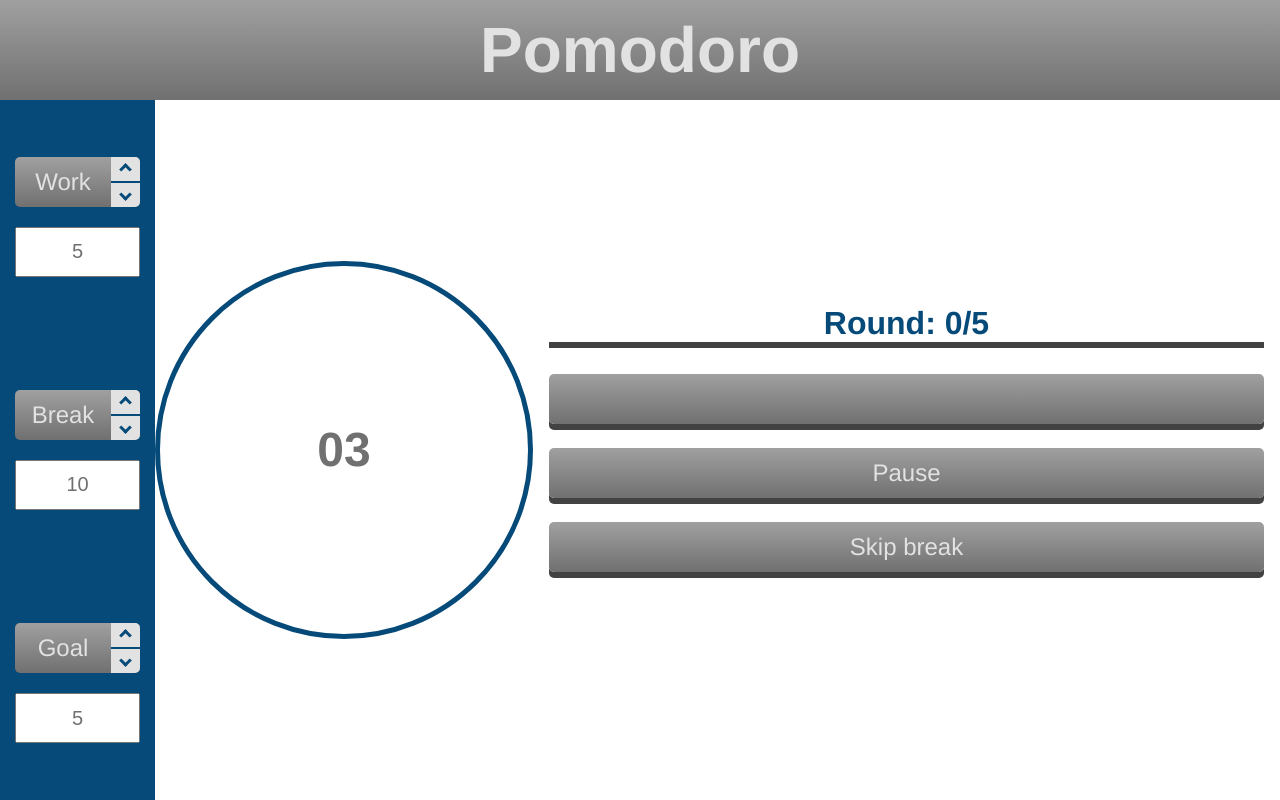
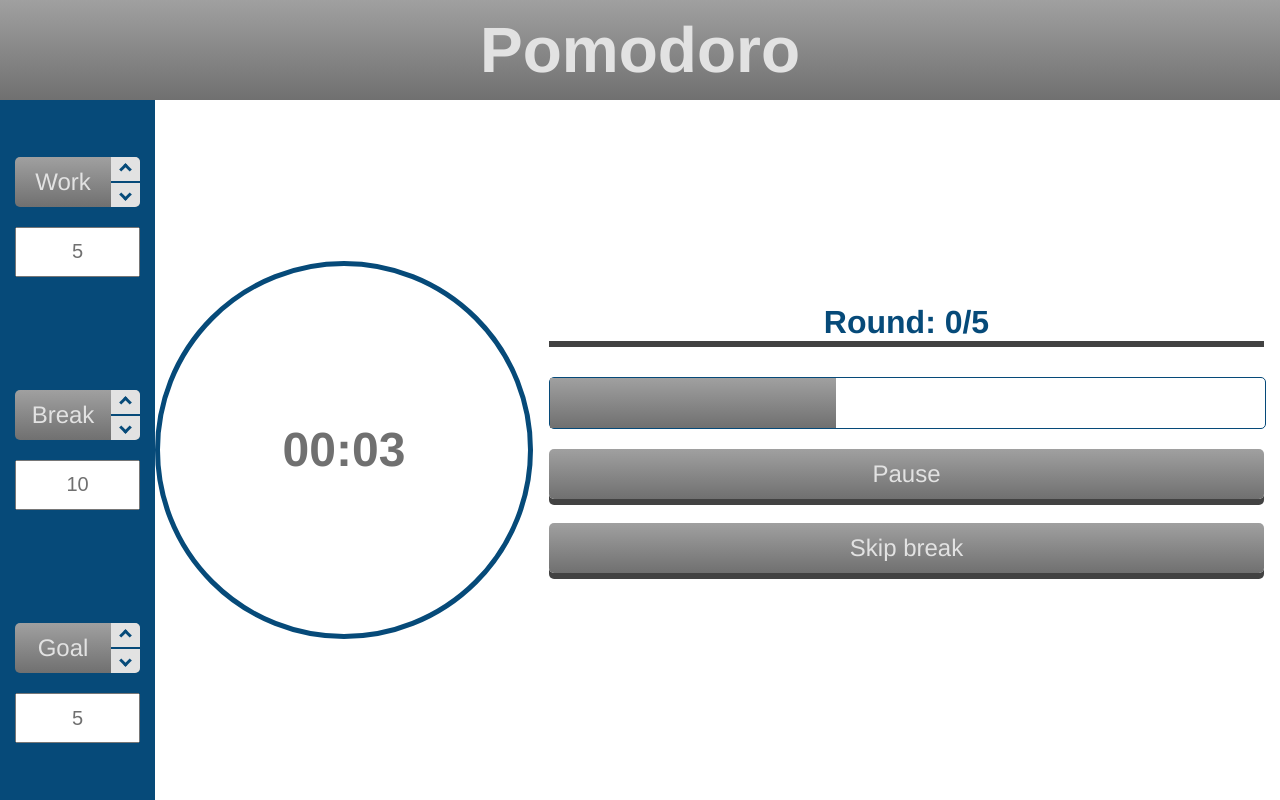
Before and after one commit to Gabewest1/pomodoro-clock, a website built with webpack: page index.html in a window 1280 px wide. Both pictures are taken after a click on the link "Start". Built offline with nearby package versions, Linux system fonts and the light colour scheme; some packages are replaced by stand-ins of ours.

Commit message:
Styled start button to be empty and progessivly fill up as it loads

```diff
--- a/index.html
+++ b/index.html
@@ -57,7 +57,7 @@
                             </div>
                         </div>
                     </a>
-                    <input type="input" pattern="[0-9]" name="goal" />
+                    <input type="input" name="goal" />
                 </div>
             </div>
         </aside>
@@ -72,7 +72,12 @@
 
             <section class="buttons">
                 <div class="rounds">Round: 0/5</div>
-                <a href="#" class="button startBtn">Start</a>
+                <a href="#" class="button startBtn">
+                    <div class="loading-bar">
+
+                    </div>
+                    <span>Start</span>
+                </a>
                 <a href="#" class="button pauseBtn">Reset</a>
                 <a href="#" class="button skipBtn">Skip break</a>
             </section>
--- a/scripts/Pomodoro.js
+++ b/scripts/Pomodoro.js
@@ -2,10 +2,12 @@ export default class Pomodoro {
     constructor(timer, settings) {
         this.timer = timer
         this.settings = settings
+        this.loadingBar = document.getElementsByClassName("loading-bar")[0]
     }
 
     handleButtonClick(e) {
-        let button = e.target.textContent.toLowerCase()
+        let button = e.target.textContent.toLowerCase().trim()
+        console.log("HANDLEBUTTONCLICK:", button)
         switch(button) {
             case "start": {
                 this.handleStartButtonClick()
@@ -50,11 +52,16 @@ export default class Pomodoro {
                 this.timer.setTimerHTML(timeRemaining)
             }
 
-            // this.loadingBar.style.width = `${percentFinished}%`
+            console.log("PERCENT FINISHED:", this.timer.percentFinished, this.loadingBar)
+            this.loadingBar.style.width = `${this.timer.percentFinished}%`
         }, 1000)
     }
     handleTimerFinished() {
-        document.querySelector(".startBtn").textContent = "Start"
+        const $startBtn = document.querySelector(".startBtn")
+        const $startBtnText = document.querySelector(".startBtn span")
+
+        $startBtn.classList.toggle("active")
+        $startBtnText.textContent = "Start"
         document.querySelector(".pauseBtn").textContent = "Reset"
 
         if(this.timer.state === "break" || (this.timer.state === "work" && this.timer.skipBreak)) {
--- a/scripts/Timer.js
+++ b/scripts/Timer.js
@@ -27,6 +27,7 @@ class Timer {
         }
 
         this.isPaused = false
+        this.percentFinished = 0
         this.setTimerHTML(this.timeState)
     }
     startTimer() {
@@ -61,6 +62,7 @@ class Timer {
         clearInterval(this.timersSetInterval)
         this.timersSetInterval = undefined
         this.isPaused = false
+        this.percentFinished = 0
         this.timeState = (this.state === "work") ? this.workTime : this.breakTime
         this.setTimerHTML(this.timeState)
     }
@@ -120,5 +122,7 @@ const formatTime = (time) => {
 
     formattedTime = removeLeadingZeros(formattedTime)
 
+    if(formattedTime.length <= 2) formattedTime = "00:"+formattedTime
+
     return formattedTime
 }
--- a/scripts/index.js
+++ b/scripts/index.js
@@ -10,9 +10,9 @@ import setArrowButtonHandlers from "./setArrowButtonHandlers"
 const $timer = document.querySelector(".clock__timer")
 const $loadingBar = document.querySelector(".loading-bar")
 const $startBtn = document.querySelector(".startBtn")
+const $startBtnText = document.querySelector(".startBtn span")
 const $pauseBtn = document.querySelector(".pauseBtn")
 const $skipBreakBtn = document.querySelector(".skipBtn")
-
 
 const settings = new Settings(5, 10, 5)
 const timer = new Timer($timer, $loadingBar, settings)
@@ -23,14 +23,15 @@ adjustContainerHeight()
 setArrowButtonsWidth()
 setArrowButtonHandlers(pomodoro)
 
-
 const toggleButtonText = (option1, option2) => (btn) => {
-    if(btn.textContent === option1) {
+    let text = btn.textContent.trim()
+    if(text === option1) {
         btn.textContent = option2
     } else {
         btn.textContent = option1
     }
 }
+
 const toggleStartText = toggleButtonText("Start", "")
 const togglePauseText = toggleButtonText("Reset", "Pause")
 
@@ -39,16 +40,23 @@ let btns = [$startBtn, $pauseBtn, $skipBreakBtn].forEach(btn => {
 })
 
 $startBtn.addEventListener("click", () => {
-    if($startBtn.textContent === "")
+    if($startBtnText.textContent === "")
         return
 
-    toggleStartText($startBtn)
+    console.log("toggling text")
+    toggleStartText($startBtnText)
     togglePauseText($pauseBtn)
+    $startBtn.classList.toggle("active")
 })
 
 $pauseBtn.addEventListener("click", () => {
     if($pauseBtn.textContent === "Pause") {
-        toggleStartText($startBtn)
+        toggleStartText($startBtnText)
         togglePauseText($pauseBtn)
+        $startBtn.classList.toggle("active")
     }
 })
+
+$skipBreakBtn.addEventListener("click", () => {
+    $skipBreakBtn.classList.toggle("active")
+})
--- a/styles.css
+++ b/styles.css
@@ -79,6 +79,7 @@ body {
 }
 .button {
   border-radius: 5px;
+  cursor: default;
   text-decoration: none;
   width: 100%;
   height: 50px;
@@ -143,6 +144,7 @@ body {
 }
 
 .arrow__wrapper {
+  cursor: pointer;
   padding: 5px 10px;
   box-sizing: border-box;
   display:flex;
@@ -177,6 +179,30 @@ body {
     text-align: center;
 }
 
+.startBtn {
+    background: none;
+    border: solid thin var(--secondary);
+    position: relative;
+}
+.startBtn span {
+    z-index: 1;
+}
+.loading-bar {
+    background: var(--settingsBtnBg);
+    height: 100%;
+    width: 0%;
+    position: absolute;
+    left: 0;
+    display: flex;
+    justify-content: center;
+    align-items: center;
+}
+.active, .active:active {
+    box-shadow: 0 0;
+    transform: translateY(4px);
+    color: #707070;
+}
+
 @media (min-width: 768px) {
     .right-panel {
         flex-direction: row;
```
